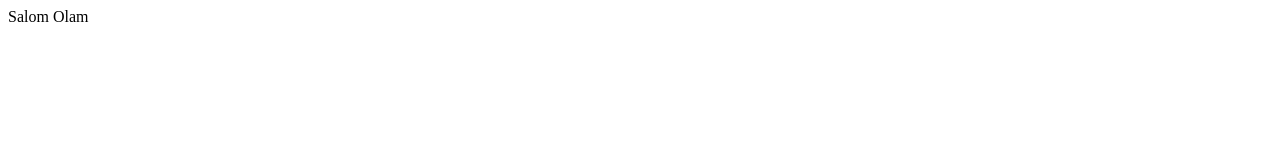
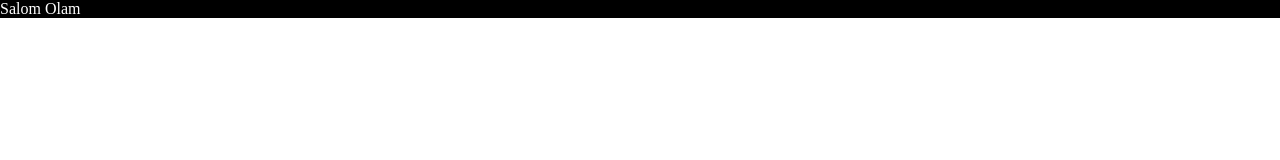
Before and after one commit to AbduhakimC/learngit, a plain HTML site: page index.html in a window 1280 px wide. Drawn offline with Linux system fonts and the light colour scheme.

Commit message:
Ikkinchi

```diff
--- a/CSS/main.css
+++ b/CSS/main.css
@@ -0,0 +1,10 @@
+body {
+    margin: 0;
+}
+* {
+    box-sizing: border-box;
+}
+.div {
+    color: white;
+    background-color: black;
+}
--- a/index.html
+++ b/index.html
@@ -1 +1,13 @@
-Salom Olam
+<!DOCTYPE html>
+<html lang="en">
+<head>
+    <meta charset="UTF-8">
+    <meta http-equiv="X-UA-Compatible" content="IE=edge">
+    <meta name="viewport" content="width=device-width, initial-scale=1.0">
+    <title>Document</title>
+    <link rel="stylesheet" href="./CSS/main.css">
+</head>
+<body>
+    <div class="div">Salom Olam</div>
+</body>
+</html>
```
